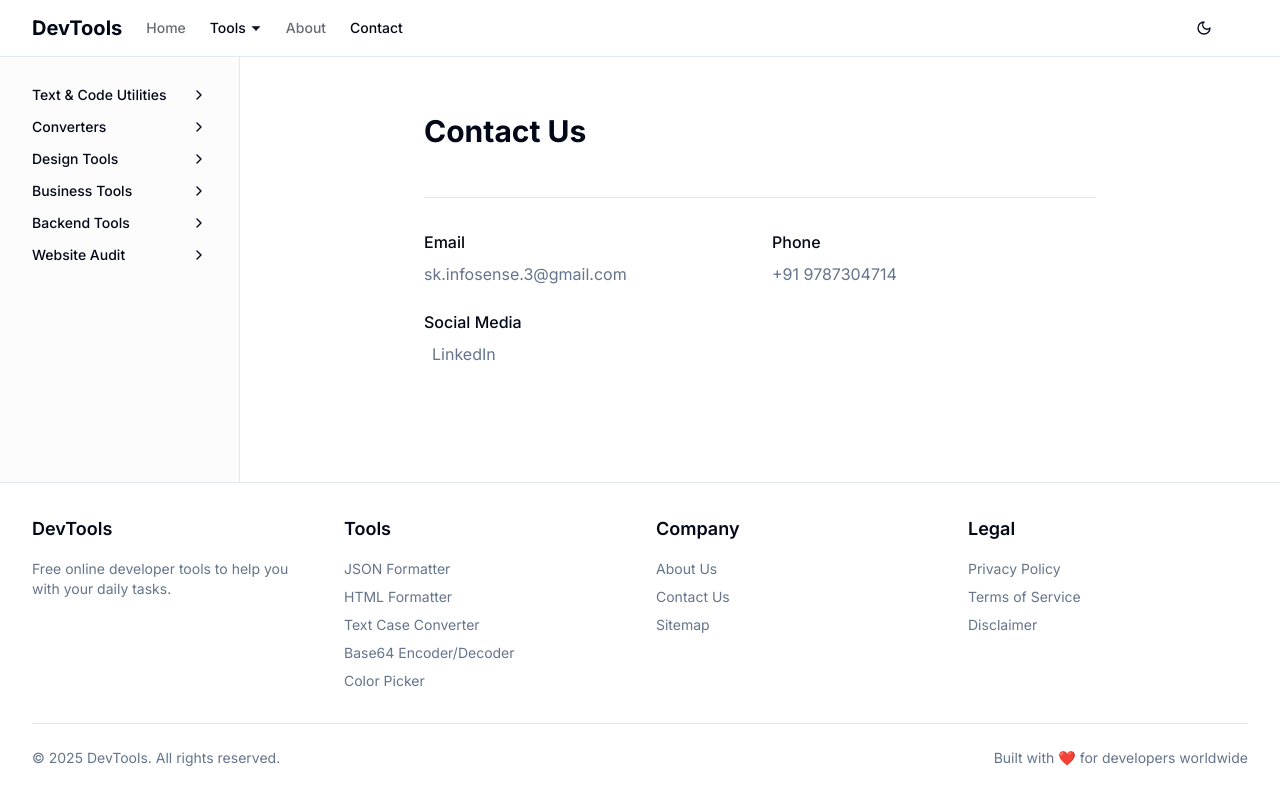
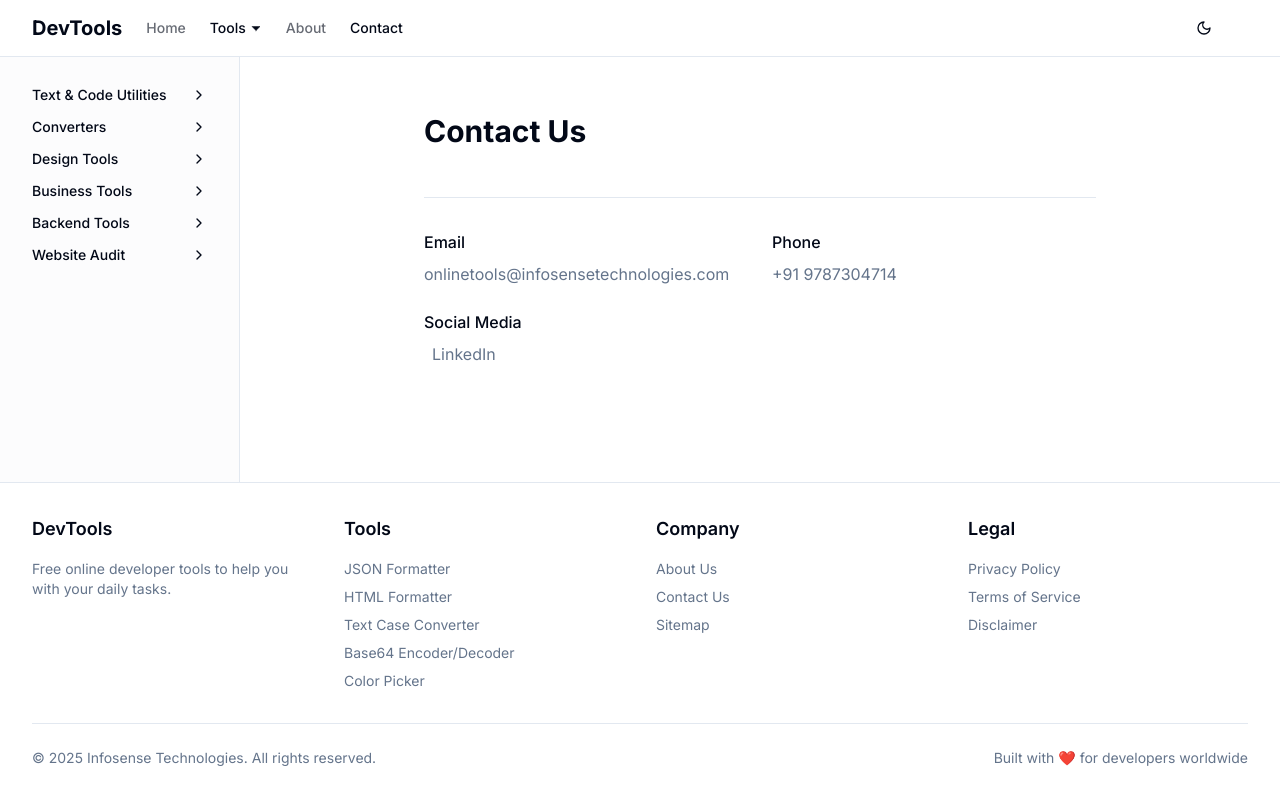
Before and after one commit to Gowtham-SK-Dev/online-tool, a Next.js app: page /contact in a window 1280 px wide. Built offline with nearby package versions, Linux system fonts and the light colour scheme.

Commit message:
email updataion in contact

```diff
--- a/app/contact/page.tsx
+++ b/app/contact/page.tsx
@@ -136,7 +136,7 @@ export default function ContactPage() {
           <div className="grid grid-cols-1 md:grid-cols-2 gap-6">
             <div>
               <h3 className="font-medium mb-2">Email</h3>
-              <p className="text-muted-foreground">sk.infosense.3@gmail.com</p>
+              <p className="text-muted-foreground">onlinetools@infosensetechnologies.com</p>
             </div>
 
             <div>
--- a/components/footer.tsx
+++ b/components/footer.tsx
@@ -92,7 +92,7 @@ export default function Footer() {
         </div>
 
         <div className="mt-8 pt-6 border-t flex flex-col md:flex-row justify-between items-center">
-          <p className="text-sm text-muted-foreground">&copy; {currentYear} DevTools. All rights reserved.</p>
+          <p className="text-sm text-muted-foreground">&copy; {currentYear} Infosense Technologies. All rights reserved.</p>
           <div className="mt-4 md:mt-0">
             <p className="text-sm text-muted-foreground">Built with ❤️ for developers worldwide</p>
           </div>
--- a/package.json
+++ b/package.json
@@ -1,5 +1,5 @@
 {
-  "name": "my-v0-project",
+  "name": "Infosense Online Tools",
   "version": "0.1.0",
   "private": true,
   "scripts": {
```
Also changed, not shown: 1 other file (tests, documents, lock files or other folders).
